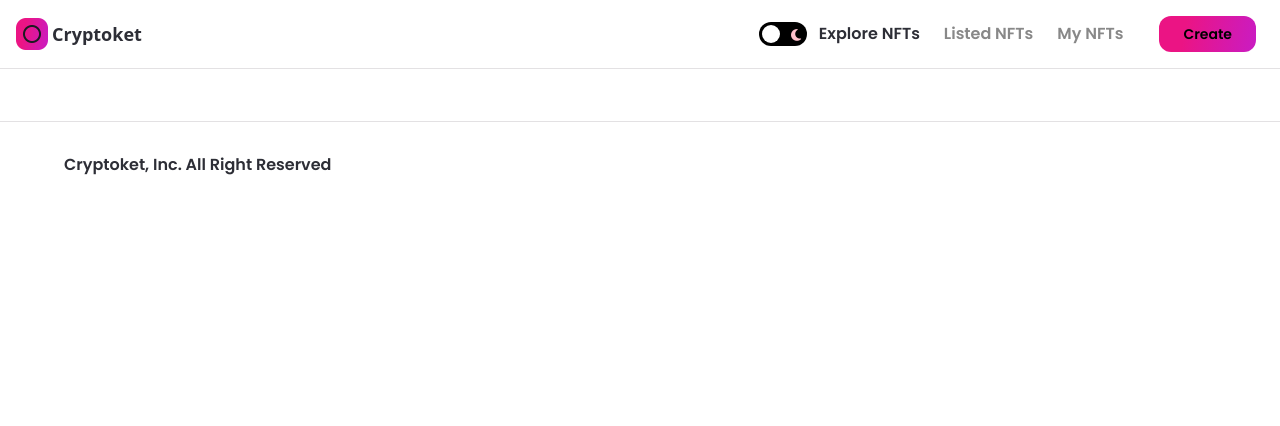
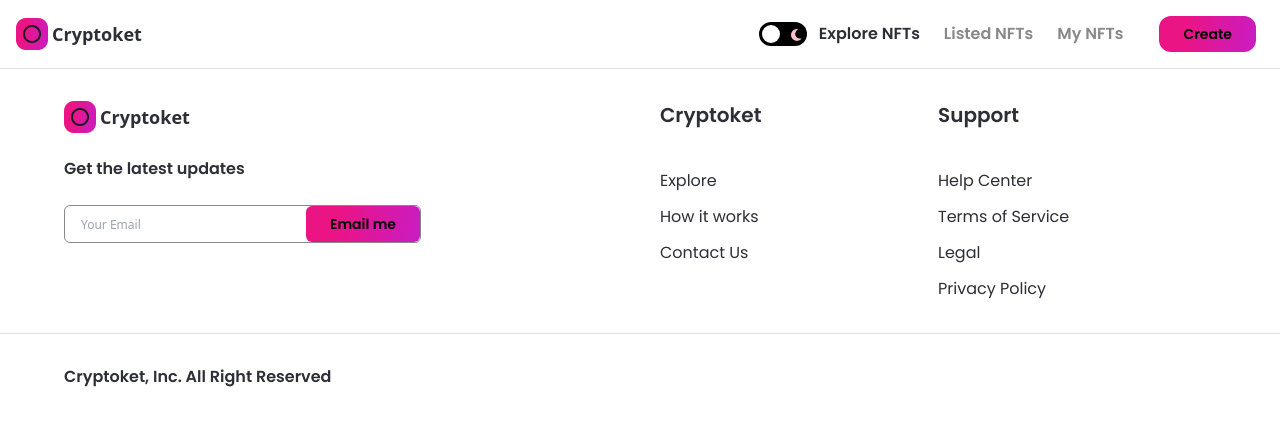
Before and after one commit to Shubhankar-12/cryptoket, a Next.js app: page / in a window 1280 px wide. Shown: the top 426 px of the page. Built offline with nearby package versions, Linux system fonts and the light colour scheme.

Commit message:
footer done

```diff
--- a/components/Footer.jsx
+++ b/components/Footer.jsx
@@ -4,11 +4,52 @@
 import images from '../assets';
 import { Button } from '.';
 
+const FooterLinks = ({ heading, items }) => (
+  <div className="flex-1 justify-start items-start">
+    <h3 className="font-poppins dark:text-white text-nft-black-1 font-semibold text-xl mb-10">{heading}</h3>
+    { items.map((item, index) => (
+      <p
+        key={index}
+        className="font-poppins dark:text-white text-nft-black-1 font-normal
+      text-base cursor-pointer dark:hover:text-nft-gray-1 hover:text-nft-black-1 my-3"
+      >{item}
+      </p>
+    ))}
+  </div>
+);
+
 const Footer = () => {
   const { theme } = useTheme();
 
   return (
     <footer className="flexCenter flex-col border-t dark:border-nft-black-1 border-nft-gray-1 sm:py-8 py-16">
+      <div className="w-full minmd:w-4/5 flex flex-row md:flex-col sm:px-4 px-16">
+        <div className="flexStart flex-1 flex-col">
+          <div className="flexCenter cursor-pointer">
+            <Image src={images.logo02} objectFit="contain" height={32} width={32} alt="logo" />
+            <p className=" dark:text-white text-nft-black-1 font-semibold text-lg ml-1">Cryptoket</p>
+          </div>
+          <p className=" font-poppins dark:text-white text-nft-black-1 font-semibold text-base mt-6">Get the latest updates</p>
+          <div className="flexBetween md:w-full minlg:w-557 w-357 mt-6 dark:bg-nft-black-2 bg-white border
+         dark:border-nft-black-2 border-nft-gray-2 rounded-md"
+          >
+            <input
+              type="email"
+              placeholder="Your Email"
+              className="h-full flex-1 w-full dark:bg-nft-black-2 bg-white px-4 rounded-md
+         dark:text-white text-nft-black-1 font-normal text-xs minlg:text-lg outline-none"
+            />
+            <div className="flex-initial">
+              <Button btnName="Email me" classStyles="rounded-md" />
+            </div>
+          </div>
+        </div>
+        <div className="flex-1 flexBetweenStart flex-wrap ml-10 md:ml-0 md:mt-8">
+          <FooterLinks heading="Cryptoket" items={['Explore', 'How it works', 'Contact Us']} />
+          <FooterLinks heading="Support" items={['Help Center', 'Terms of Service', 'Legal', 'Privacy Policy']} />
+        </div>
+      </div>
+
       <div className="flexCenter w-full mt-5 border-t dark:border-nft-black-1 border-nft-gray-1 sm:px-8 px-16">
         <div className="flexBetween flex-row w-full minmd:w-4/5 sm:flex-col mt-7">
           <p className="font-poppins dark:text-white text-nft-black-1 font-semibold text-base">
```
